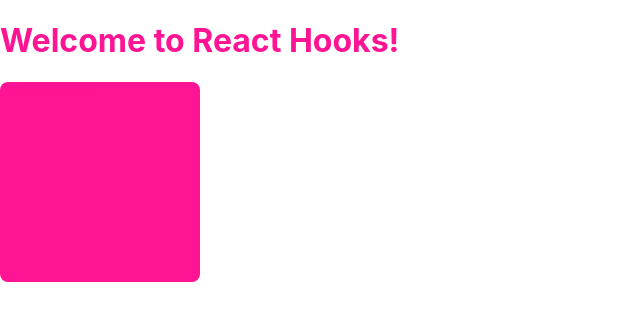
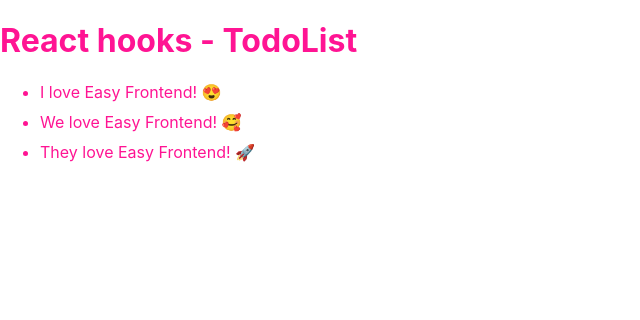
Before and after one commit to thienvu97ht/React-Hooks, a React (Create React App) app: page / in a window 1280 px wide. Shown: the top 320 px of the page, without its empty margins (0-640 px from the left). Built offline with nearby package versions, Linux system fonts and the light colour scheme.

Commit message:
React hooks: 04 - useState() qua ví dụ TodoList (2020)

```diff
--- a/src/App.js
+++ b/src/App.js
@@ -1,13 +1,29 @@
-import React from "react";
+import React, { useState } from "react";
 import "./App.scss";
-import ColorBox from "./components/ColorBox/index";
+import TodoList from "./components/TodoList/index";
 
 function App() {
+  const [todoList, setTodoList] = useState([
+    { id: 1, title: "I love Easy Frontend! 😍 " },
+    { id: 2, title: "We love Easy Frontend! 🥰 " },
+    { id: 3, title: "They love Easy Frontend! 🚀 " },
+  ]);
+
+  function handleTodoClick(todo) {
+    console.log(todo);
+    const index = todoList.findIndex((x) => x.id === todo.id);
+    if (index < 0) return;
+
+    const newTodoList = [...todoList];
+    newTodoList.splice(index, 1);
+    setTodoList(newTodoList);
+  }
+
   return (
     <div className="app">
-      <h1>Welcome to React Hooks!</h1>
+      <h1>React hooks - TodoList</h1>
 
-      <ColorBox />
+      <TodoList todos={todoList} onTodoClick={handleTodoClick} />
     </div>
   );
 }
--- a/src/components/ColorBox/ColorBox.scss
+++ b/src/components/ColorBox/ColorBox.scss
@@ -8,4 +8,12 @@
 
   transition: all 0.35s ease-in-out;
   cursor: pointer;
+
+  /* DISABLE COPY */
+  -webkit-user-select: none;
+  -khtml-user-select: none;
+  -moz-user-select: none;
+  -ms-user-select: none;
+  -o-user-select: none;
+  user-select: none;
 }
--- /dev/null
+++ b/src/components/TodoList/TodoList.scss
@@ -0,0 +1,8 @@
+.todo-list li {
+  cursor: pointer;
+  margin: 10px 0;
+
+  &:hover {
+    background-color: rgba(204, 204, 204, 0.4);
+  }
+}
--- /dev/null
+++ b/src/components/TodoList/index.jsx
@@ -0,0 +1,37 @@
+import React from "react";
+import PropTypes from "prop-types";
+import "./TodoList.scss";
+
+TodoList.propTypes = {
+  todos: PropTypes.array,
+  onTodoClick: PropTypes.func,
+};
+
+TodoList.defaultProps = {
+  todos: [],
+  onTodoClick: null,
+};
+
+function TodoList(props) {
+  const { todos, onTodoClick } = props;
+
+  function handleClick(todo) {
+    if (onTodoClick) {
+      onTodoClick(todo);
+    }
+  }
+
+  return (
+    <div>
+      <ul className="todo-list">
+        {todos.map((todo) => (
+          <li key={todo.id} onClick={() => handleClick(todo)}>
+            {todo.title}
+          </li>
+        ))}
+      </ul>
+    </div>
+  );
+}
+
+export default TodoList;
```
